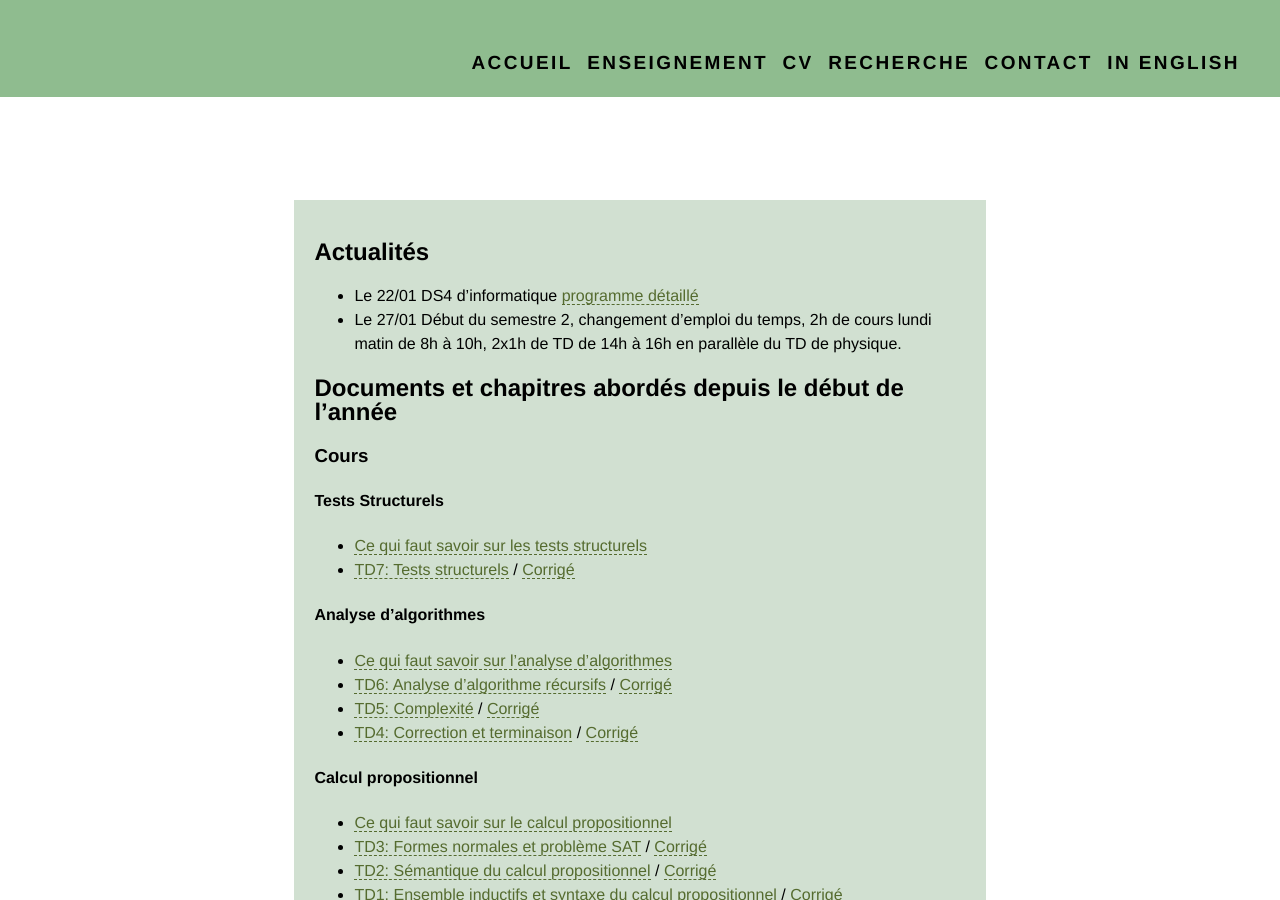
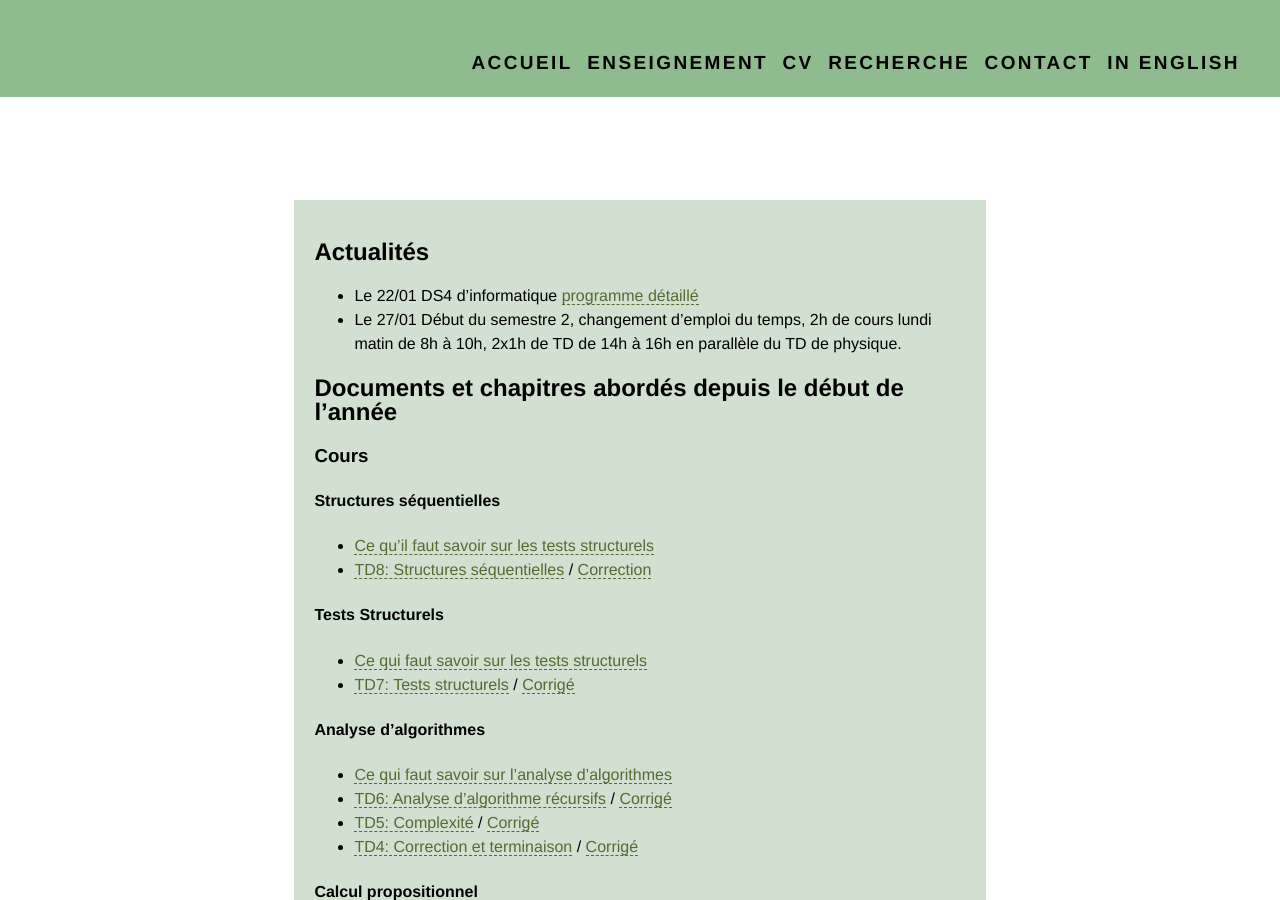
Before and after one commit to VladislavTempez/Vladislavtempez.github.io, a Jekyll site: the page built from pages/mp2i.md, in a window 1280 px wide and 900 px high. Built offline with Jekyll 4.4.1, drawn with Linux system fonts in a browser that asks for light colours.

Commit message:
Correction td structures séquentielles

```diff
--- a/pages/mp2i.md
+++ b/pages/mp2i.md
@@ -12,6 +12,11 @@ description: Vladislav Tempez - Enseignement - MP2I - Informatique
 ## Documents et chapitres abordés depuis le début de l'année
 
 ### Cours
+
+#### Structures séquentielles
+
+- [Ce qu'il faut savoir sur les tests structurels](https://nc-lycees.netocentre.fr/s/C4QN8geTtcANE3D)
+- [TD8: Structures séquentielles](https://nc-lycees.netocentre.fr/s/rHsqCQ3MisoHXbN) / [Correction](https://nc-lycees.netocentre.fr/s/BinKQZcqoJDdnq8)
 
 #### Tests Structurels
 - [Ce qui faut savoir sur les tests structurels](https://nc-lycees.netocentre.fr/s/4eP4EZkJ3sctMTp)
```
